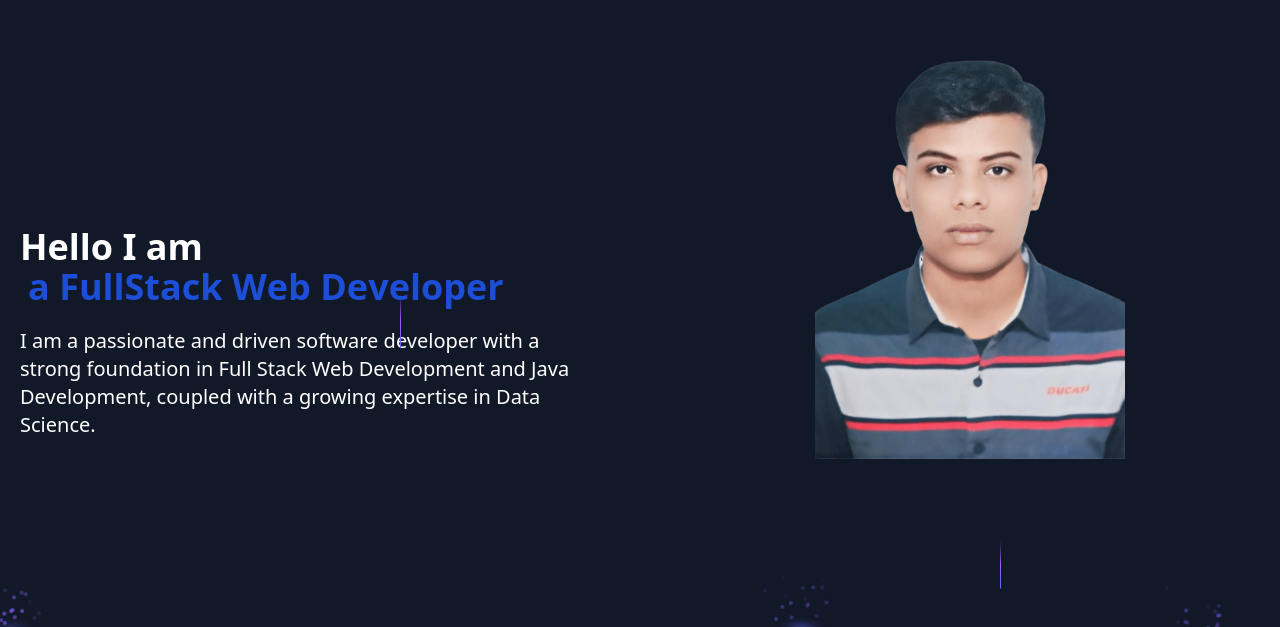
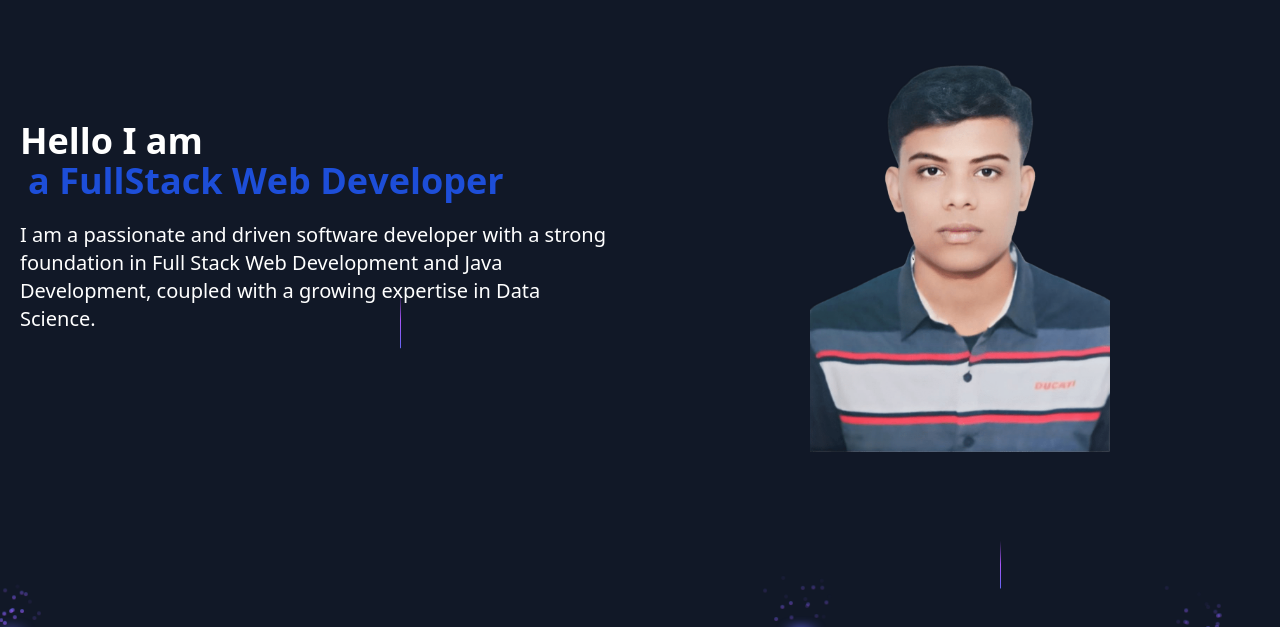
Before and after one commit to Klnishant/MyPortfolio, a Next.js app in the folder portfolio/: page / in a window 1280 px wide. Shown: the part 173-800 px from the top of the page. Built offline with nearby package versions, Linux system fonts and the light colour scheme.

Commit message:
bug fix in page.tsx

```diff
--- a/portfolio/src/app/(app)/heropage.tsx
+++ b/portfolio/src/app/(app)/heropage.tsx
@@ -1,18 +1,17 @@
-'use client'
+'use client';
+
 import React from 'react'
 import mainImage from "@/media/image/portfolioImage.png"
 import { FlipWords } from '@/components/ui/flip-words';
 import { FloatingNav } from '@/components/ui/floating-navbar';
 
 function Heropage() {
-    console.log(mainImage.src);
-
   return (
-    <div>
+    <div className='h-auto md:flex justify-center items-center'>
      <FloatingNav navItems={[{name:"Home", link: "/"}]} />
-     <div className='flex justify-start items-center  gap-10 text-white'>
-        <div className='w-1/2 p-5 h-1'>
-            <h1 className='text-4xl font-bold'>Hello I am <FlipWords words={["Nisahnt Kaushal", "a FullStack Web Developer", "a Java Developer", "a Data Science Enthusiast"]} duration={3000} className='text-blue-700'/></h1>
+     <div className='md:flex justify-between items-center  gap-10 text-white z-10 p-5'>
+        <div className='w-1/2'>
+            <h1 className='text-4xl font-bold'>Hello I am <FlipWords words={["Nisahnt Kaushal", "a FullStack Web Developer", "a Java Developer", "a Data Science Enthusiast"]} className='text-blue-700'/></h1>
             <h3 className='mt-5 text-xl'>I am a passionate and driven software developer with a strong foundation in Full Stack Web Development and Java Development, coupled with a growing expertise in Data Science.</h3>
         </div>
         <div className='w-1/2 h-full flex justify-center items-center z-10'>
--- a/portfolio/src/app/page.tsx
+++ b/portfolio/src/app/page.tsx
@@ -5,8 +5,9 @@ import { BackgroundBeamsWithCollision } from "@/components/ui/background-beams-w
 export default function Home() {
   return (
     <div>
-      <main>
-        <BackgroundBeamsWithCollision className="absolute inset-0"  children={<Heropage />} />
+      <main className="min-h-screen antialiased">
+        <BackgroundBeamsWithCollision  children={<Heropage />} />
+
       </main>
     </div>
   );
```
